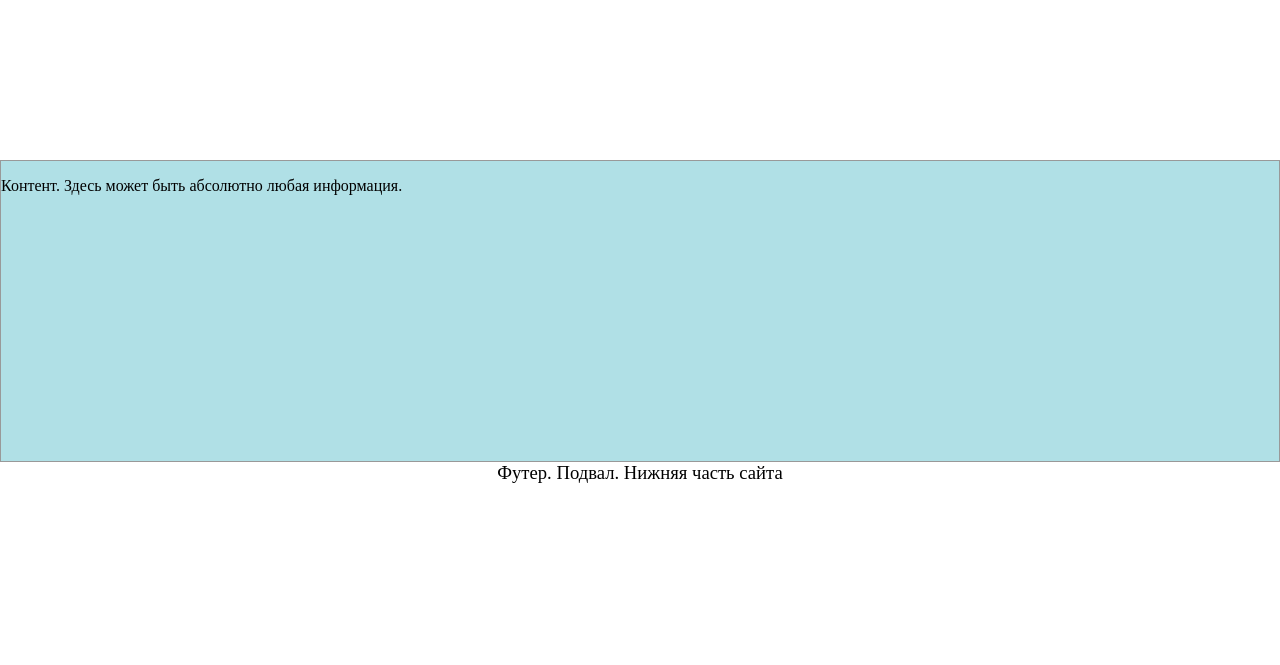
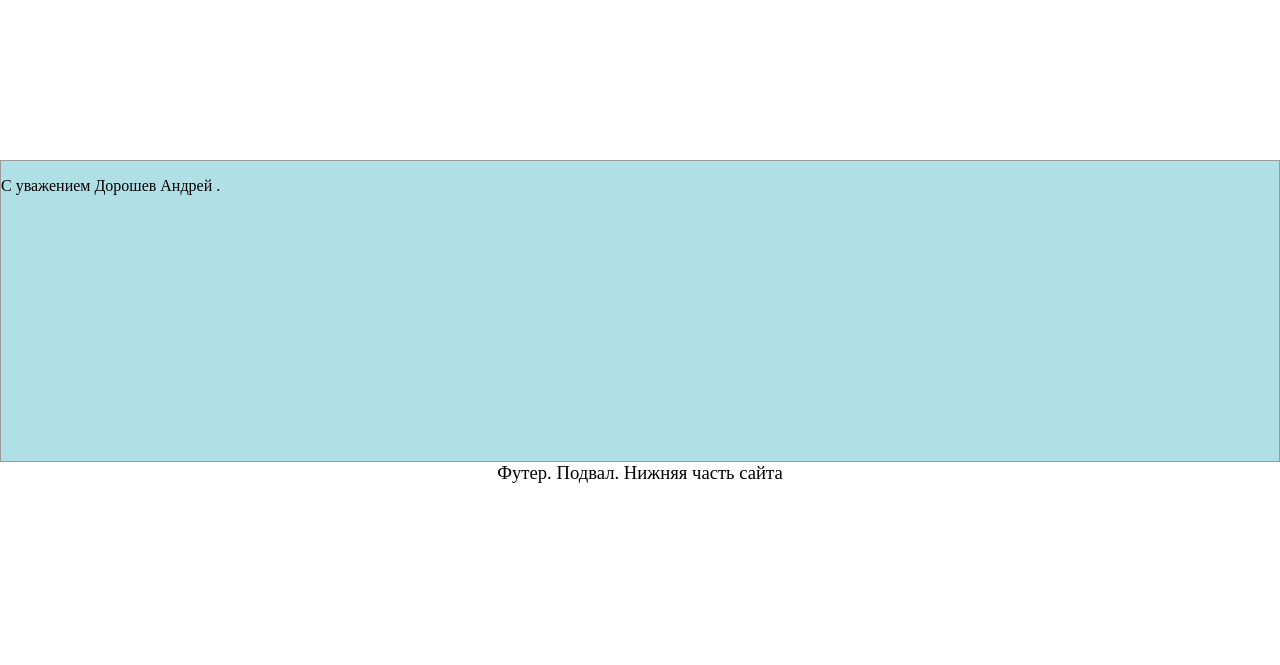
Before and after one commit to Fiip666/fiip666.github.io, a plain HTML site: page index.html in a window 1280 px wide. Shown: the part 40-705 px from the top of the page. Drawn offline with Linux system fonts and the light colour scheme.

Commit message:
Update index.html

```diff
--- a/index.html
+++ b/index.html
@@ -9,7 +9,7 @@
 <a href="http://ссылка на сайт.ru"><img src="bird.png" alt="header"/>Шапка сайта. Добро пожаловать на мой сайт</a>
     </div>
 <div id='content'>
-    <p>Контент. Здесь может быть абсолютно любая информация.</p>
+    <p>С уважением Дорошев Андрей .</p>
 </div>
 <div id='footer'>
 Футер. Подвал. Нижняя часть сайта
```
